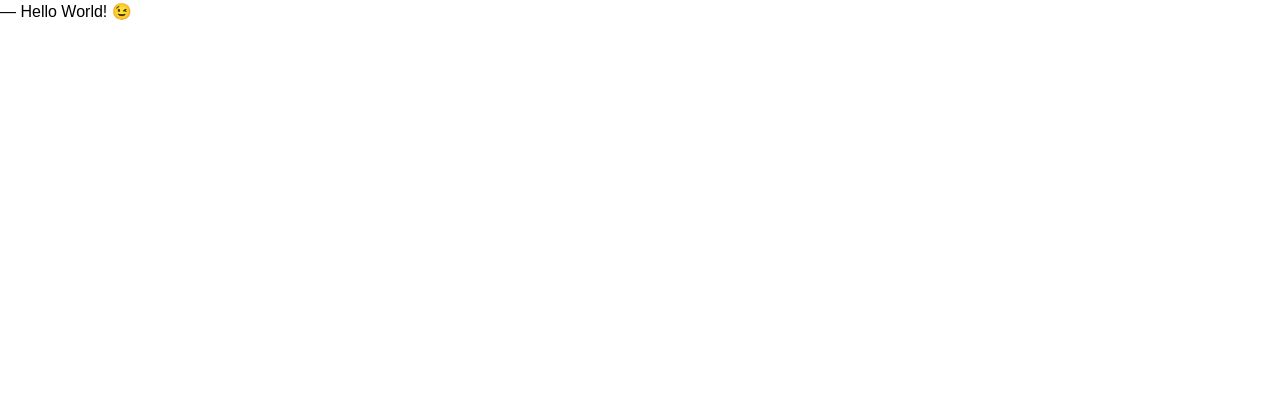
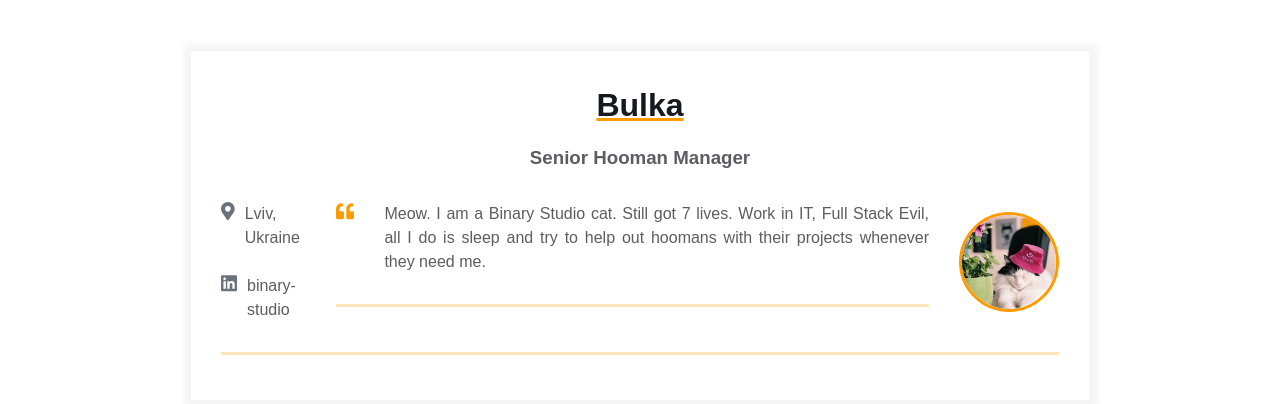
Before and after one commit to Radomyr-kh/homepage, a plain HTML site: page index.html in a window 1280 px wide. Drawn offline with Linux system fonts and the light colour scheme.

Commit message:
Added bulka picture and updated index.html

```diff
--- a/index.html
+++ b/index.html
@@ -7,6 +7,86 @@
     <title>Résumé</title>
   </head>
   <body>
-    ― Hello World! &#x1F609;
+    <main>
+      <div class="resume">
+        <div class="container">
+          <div class="resume__block">
+            <h1 class="contact-info__header">Bulka</h1>
+            <h3 class="contact-info__sub-header">Senior Hooman Manager</h3>
+
+            <div class="contact_info_container fh">
+              <div class="contact-info__block">
+                <a href="" rel="author" class="contact-info__item">
+                  <div class="contact-info__item-icon-wrapper">
+                    <svg
+                      class="contact-info__item-icon"
+                      xmlns="http://www.w3.org/2000/svg"
+                      viewBox="0 0 384 512"
+                    >
+                      <path
+                        d="M172.268 501.67C26.97 291.031 0 269.413 0 192 0 85.961 85.961 0 192 0s192 85.961 192 192c0 77.413-26.97 99.031-172.268 309.67-9.535 13.774-29.93 13.773-39.464 0zM192 272c44.183 0 80-35.817 80-80s-35.817-80-80-80-80 35.817-80 80 35.817 80 80 80z"
+                      ></path>
+                    </svg>
+                  </div>
+                  <span>Lviv, Ukraine</span>
+                </a>
+
+                <a
+                  href="https://ua.linkedin.com/company/binary-studio_241166"
+                  rel="author"
+                  class="contact-info__item"
+                >
+                  <div class="contact-info__item-icon-wrapper">
+                    <svg
+                      class="contact-info__item-icon"
+                      xmlns="http://www.w3.org/2000/svg"
+                      viewBox="0 0 448 512"
+                    >
+                      <path
+                        d="M416 32H31.9C14.3 32 0 46.5 0 64.3v383.4C0 465.5 14.3 480 31.9 480H416c17.6 0 32-14.5 32-32.3V64.3c0-17.8-14.4-32.3-32-32.3zM135.4 416H69V202.2h66.5V416zm-33.2-243c-21.3 0-38.5-17.3-38.5-38.5S80.9 96 102.2 96c21.2 0 38.5 17.3 38.5 38.5 0 21.3-17.2 38.5-38.5 38.5zm282.1 243h-66.4V312c0-24.8-.5-56.7-34.5-56.7-34.6 0-39.9 27-39.9 54.9V416h-66.4V202.2h63.7v29.2h.9c8.9-16.8 30.6-34.5 62.9-34.5 67.2 0 79.7 44.3 79.7 101.9V416z"
+                      ></path>
+                    </svg>
+                  </div>
+                  <span>binary-studio</span>
+                </a>
+              </div>
+
+              <div class="container">
+                <div class="resume__block">
+                  <div class="intro">
+                    <div class="intro__icon-wrapper">
+                      <svg
+                        class="intro__icon"
+                        xmlns="http://www.w3.org/2000/svg"
+                        viewBox="0 0 512 512"
+                      >
+                        <path
+                          d="M464 256h-80v-64c0-35.3 28.7-64 64-64h8c13.3 0 24-10.7 24-24V56c0-13.3-10.7-24-24-24h-8c-88.4 0-160 71.6-160 160v240c0 26.5 21.5 48 48 48h128c26.5 0 48-21.5 48-48V304c0-26.5-21.5-48-48-48zm-288 0H96v-64c0-35.3 28.7-64 64-64h8c13.3 0 24-10.7 24-24V56c0-13.3-10.7-24-24-24h-8C71.6 32 0 103.6 0 192v240c0 26.5 21.5 48 48 48h128c26.5 0 48-21.5 48-48V304c0-26.5-21.5-48-48-48z"
+                        ></path>
+                      </svg>
+                    </div>
+                    <p class="intro_text">
+                      Meow. I am a Binary Studio cat. Still got 7 lives. Work in
+                      IT, Full Stack Evil, all I do is sleep and try to help out
+                      hoomans with their projects whenever they need me.
+                    </p>
+                  </div>
+                </div>
+              </div>
+
+              <div class="contact-info__block contact-info__block--center">
+                <img
+                  class="contact-info__avatar"
+                  src="assets/bulka.jpg"
+                  alt="Avatar"
+                />
+              </div>
+
+              <div class="contact-info__block"></div>
+            </div>
+          </div>
+        </div>
+      </div>
+    </main>
   </body>
 </html>
```
Also changed, not shown: assets/bulka.jpg (added).
